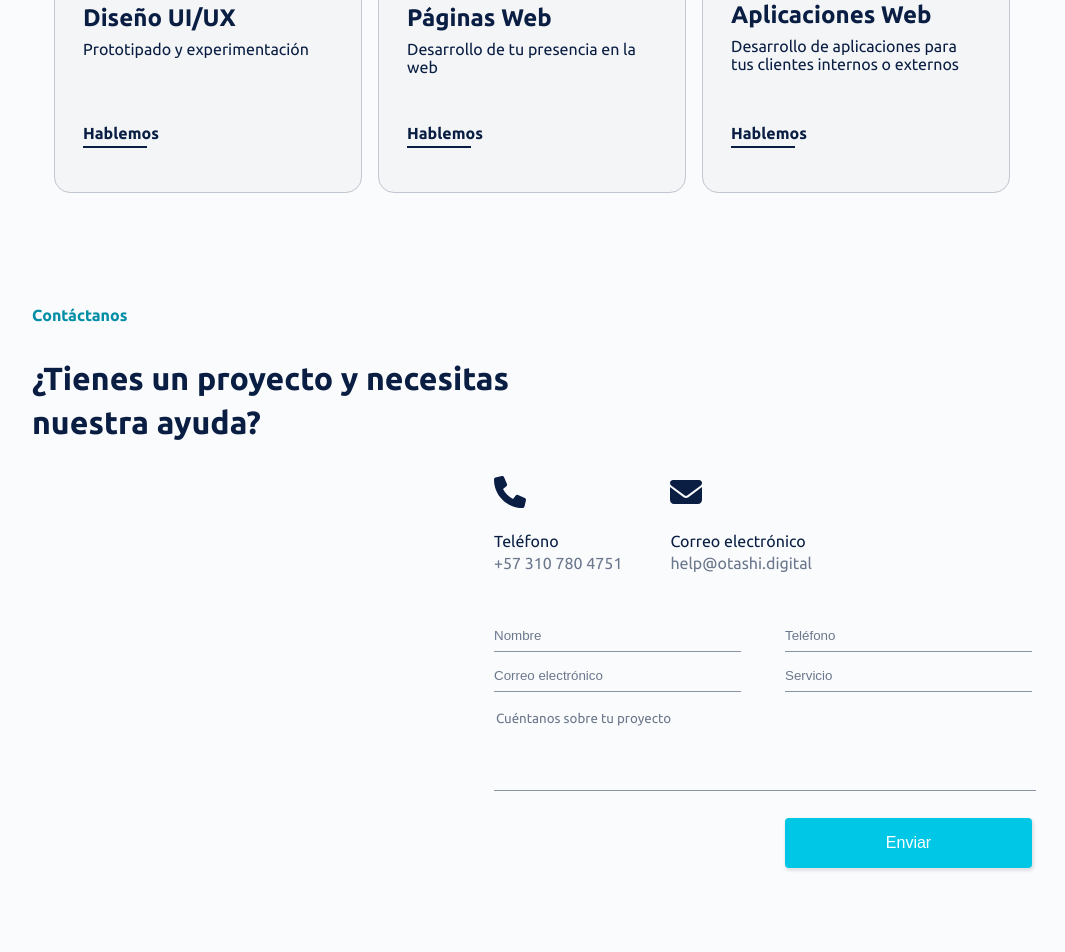
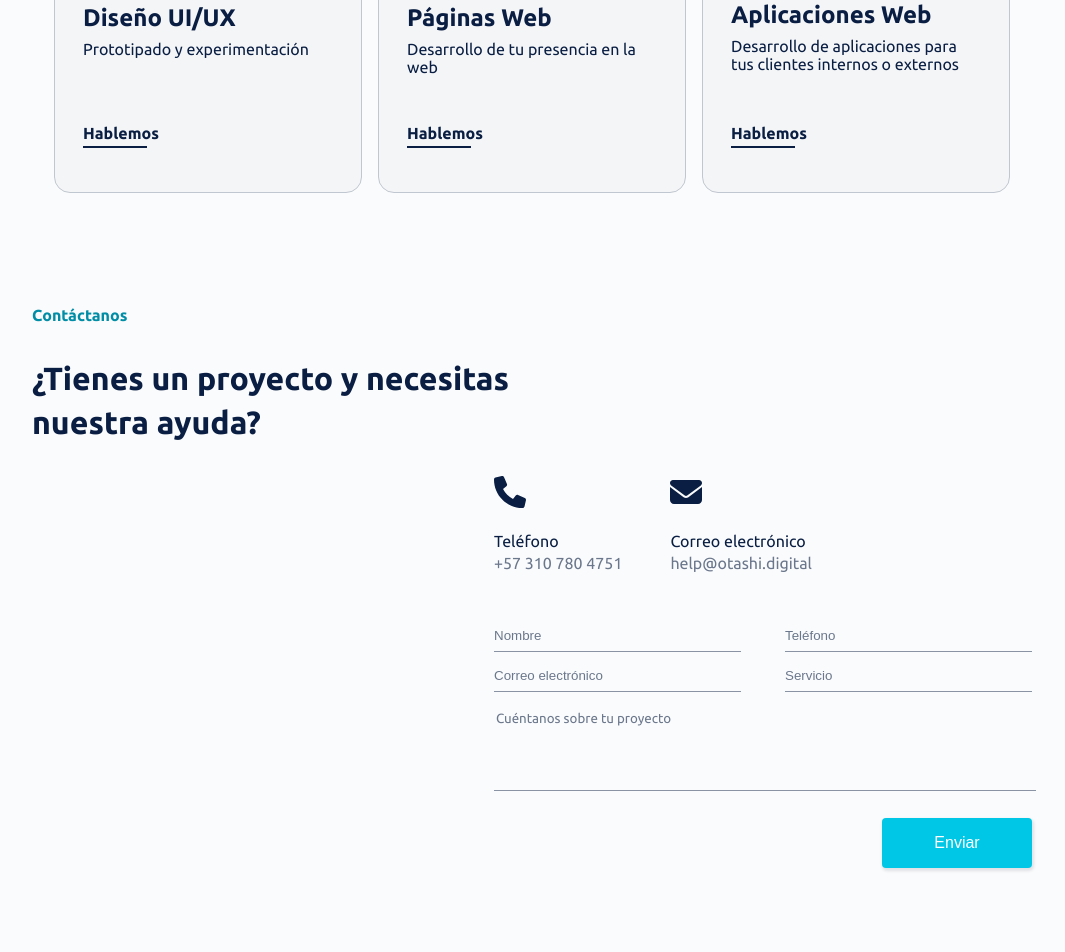
Before and after one commit to otashi/otashi-website, a React (Create React App) app: page / in a window 1280 px wide. Shown: the part 1554-2506 px from the top of the page, without its empty margins (108-1173 px from the left). Built offline with nearby package versions, Linux system fonts and the light colour scheme.

Commit message:
refactor/ separate Button from SubmitButton styles

```diff
--- a/src/components/Buttons/styles.js
+++ b/src/components/Buttons/styles.js
@@ -1,6 +1,21 @@
 import styled, { keyframes } from "styled-components";
 
 const StyledButton = styled.button`
+  width: 150px;
+  background-color: var(--t200);
+  padding: 16px 8px;
+  border-radius: 4px;
+  border: none;
+  text-align: center;
+  font-size: 16px;
+  display: inline;
+  color: white;
+  text-decoration: none;
+  box-shadow: 1px 2px 3px 1px var(--n40);
+  cursor: pointer;
+`;
+
+const StyledSubmitButton = styled.button`
   transition: width 0.5s ease-out;
   width: ${({ status }) => {
     if (status === "" || status === "loading") {
@@ -69,4 +84,9 @@ const StyledAnchorButton = styled.a`
   }
 `;
 
-export { StyledButton, StyledButtonIcon, StyledAnchorButton };
+export {
+  StyledButton,
+  StyledSubmitButton,
+  StyledButtonIcon,
+  StyledAnchorButton,
+};
```
